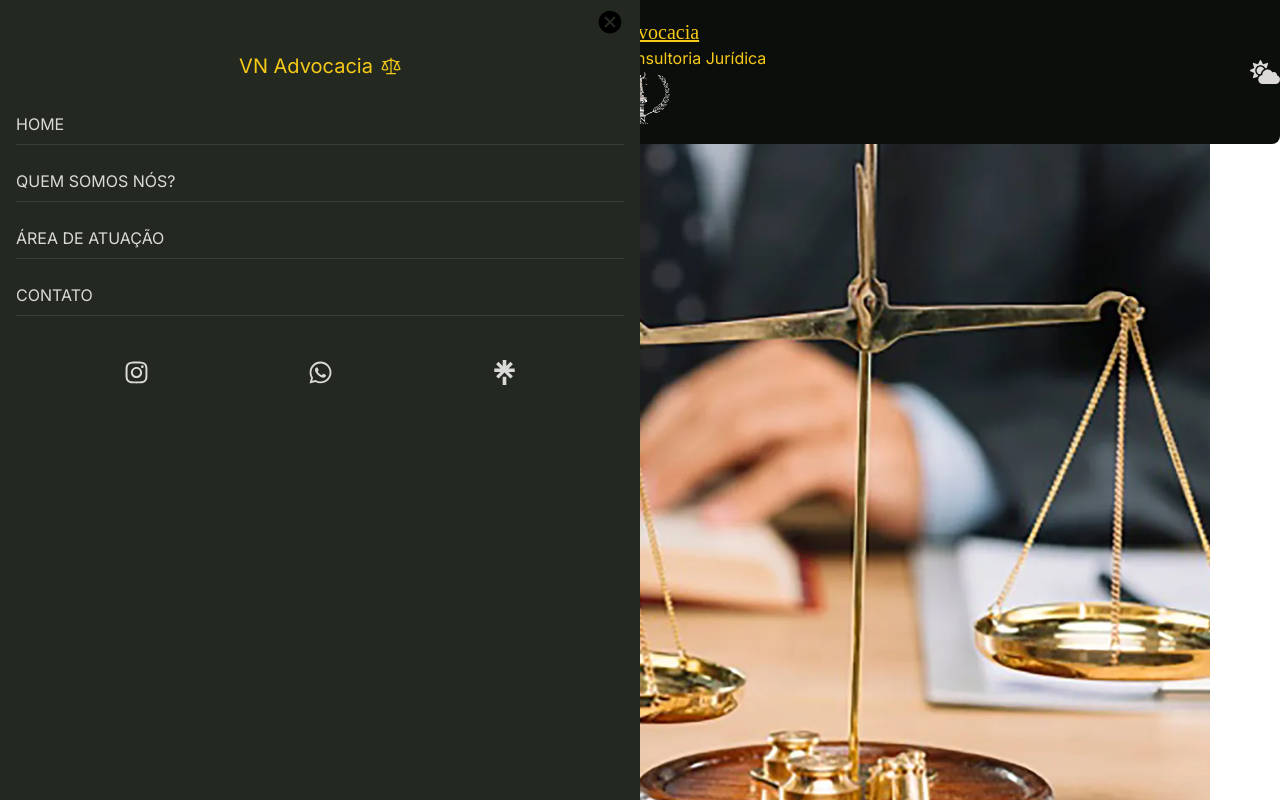
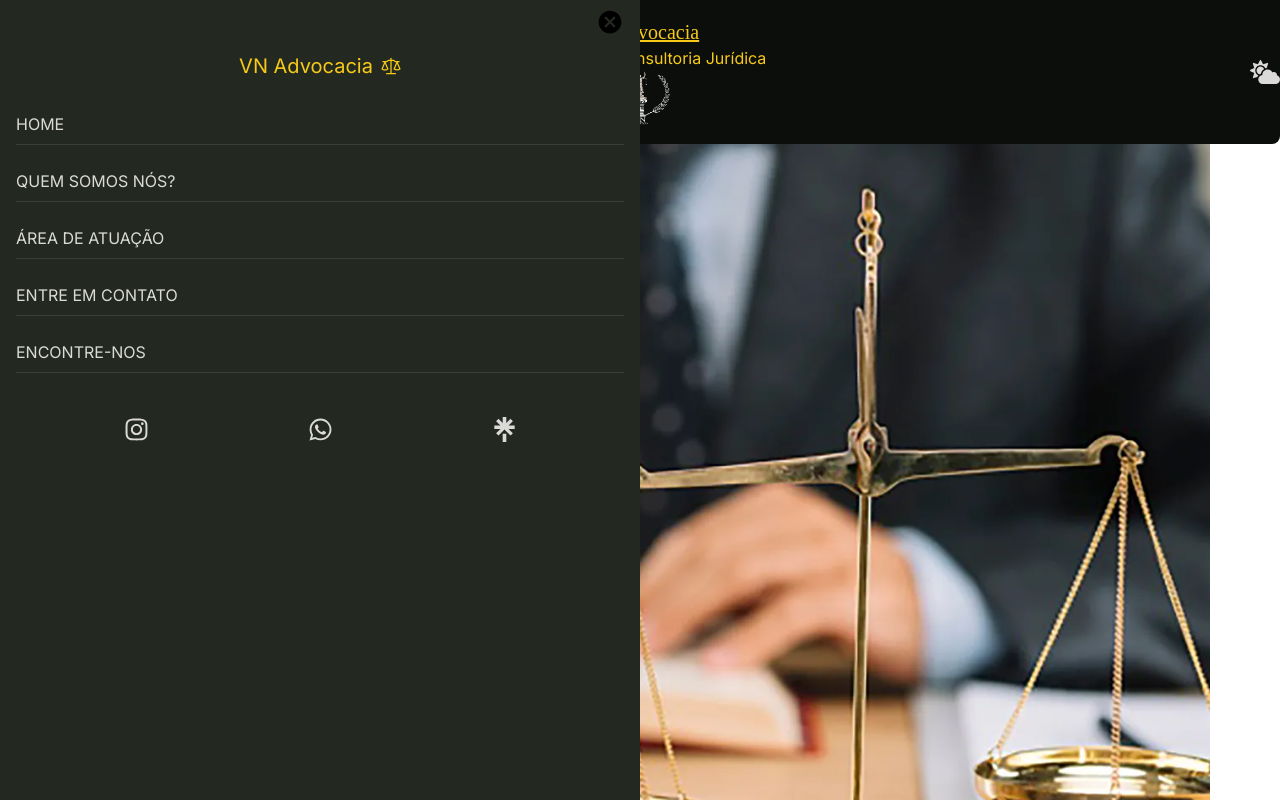
Before and after one commit to luscabap/VN-Advocacia, a React (Vite) app: page / in a window 1280 px wide. Both pictures are taken after a click on the icon 15 px from the left and 72 px from the top of the page. Shown: the top 800 px of the page. Built offline with nearby package versions, Linux system fonts and the light colour scheme.

Commit message:
feat: animating scroll on menu link click

```diff
--- a/src/App.tsx
+++ b/src/App.tsx
@@ -11,7 +11,7 @@ function App() {
   return (
     <>
       <Header />
-      <img src={banner} alt="Banner de advocacia"/>
+      <img src={banner} alt="Banner de advocacia" className="pt-36" id="home"/>
       <div className="px-4">
         <Home />
         <AboutUs />
--- a/src/Components/About/index.tsx
+++ b/src/Components/About/index.tsx
@@ -4,7 +4,7 @@ import escritorio from "/assets/escritorio.png"
 export const AboutUs = () => {
   return (
     <article className="flex flex-col items-start justify-start gap-4 my-4">
-      <Title text="Quem somos nós?"/>
+      <Title text="Quem somos nós?" id="quem-somos-nos"/>
       <p>Com registro n° x na Ordem dos Advogados do Brasil - Seção do Piauí, o escritório VN Advocacia busca entender e resolver os anseios e necessidades de todos os seus clientes, de forma personalizada,eficaz e precisa.</p>
       <p>Para a VN Advocacia, priorizar excelência no atendimento e excepcionalidade nos serviços - Sempre amparado pela ética e dignidade - é a principal forma de ser um escritório credibilizado e admirado no mercado a mais de X anos.</p>
       <p>Sob orientação do fundador, Dr Nome do Dr (n° oab), afirmamos a atuação do escritório, como referência e exemplo de excelencia na região, sempre os valores e máxima competência.</p>
--- a/src/Components/Contact/index.tsx
+++ b/src/Components/ContactSocialMedia/index.tsx
@@ -6,7 +6,7 @@ interface IContactProps {
   iconColor: string,
 }
 
-export const Contact = ({ iconSize, iconColor }: IContactProps) => {
+export const ContactSocialMedia = ({ iconSize, iconColor }: IContactProps) => {
   return (
     <div className="flex justify-evenly items-center">
         <a href="https://www.instagram.com/vnadvocacia_/" target="_blank">
--- a/src/Components/Expertise/index.tsx
+++ b/src/Components/Expertise/index.tsx
@@ -16,7 +16,7 @@ const itemsCheck = [
 export const Expertise = () => {
   return (
     <div>
-      <Title text="Área de atuação"/>
+      <Title text="Área de atuação" id="area-atuacao"/>
       <div className="flex flex-col gap-3">
         <h3 className="italic text-secondaryColor">Por que contratar a VN Advocacia?</h3>
         <p className="indent-5">O direito empresarial é uma <strong>área essencial</strong> para qualquer empresário e seu empreendimento, pois envolve regulamentações e diretrizes que visam garantir a <strong>sustentabilidade</strong> e o <strong>sucesso dos negócios</strong>.</p>
--- a/src/Components/FindUs/index.tsx
+++ b/src/Components/FindUs/index.tsx
@@ -4,7 +4,7 @@ import { FaMapMarkerAlt } from "react-icons/fa";
 export const FindUs = () => {
   return (
     <div>
-      <Title text="Onde nos encontrar?"/>
+      <Title text="Onde nos encontrar?" id="encontre-nos"/>
       <div className="max-w-full flex justify-center items-center my-3">
         <iframe
           src="https://www.google.com/maps/embed?pb=!1m18!1m12!1m3!1d3984.6987906934664!2d-41.77821561449176!3d-2.902836338428666!2m3!1f0!2f0!3f0!3m2!1i1024!2i768!4f13.1!3m3!1m2!1s0x7ec2fea339624dd%3A0x3480ae3ca3424465!2sR.%20Riachuelo%2C%20514%20-%20Centro%2C%20Parna%C3%ADba%20-%20PI%2C%2064200-280!5e0!3m2!1spt-BR!2sbr!4v1721234015128!5m2!1spt-BR!2sbr"
--- a/src/Components/FormContact/index.tsx
+++ b/src/Components/FormContact/index.tsx
@@ -39,7 +39,7 @@ export const FormContact = () => {
 
   return (
     <>
-      <Title text="Entre em contato conosco" />
+      <Title text="Entre em contato conosco" id="entre-em-contato"/>
       <form className="flex flex-col" onSubmit={handleSubmitForm}>
         <div className="flex flex-col gap-4 my-4">
           <input
--- a/src/Components/Home/index.tsx
+++ b/src/Components/Home/index.tsx
@@ -1,4 +1,4 @@
-import { Contact } from "../Contact"
+import { ContactSocialMedia } from "../ContactSocialMedia"
 
 export const Home = () => {
   return (
@@ -6,7 +6,7 @@ export const Home = () => {
       <p className="indent-7 text-justify font-medium text-base">Na <span className="font-bold text-terciaryColor">VN Advocacia</span>, oferecemos assistência jurídica competente e eficaz, sempre tratando TODOS os casos com empatia, atenção e excelência!</p>
       <p className="indent-7 text-justify font-medium text-base"> Com anos de experiência no mercado e profundo conhecimento jurídico, nossa equipe está pronta para atender todas as suas necessidades e de sua empresa.
       </p>
-      <Contact iconSize={45} iconColor="#53330c"/>
+      <ContactSocialMedia iconSize={45} iconColor="#53330c"/>
     </div>
   )
 }
--- a/src/Components/Menu/index.tsx
+++ b/src/Components/Menu/index.tsx
@@ -1,8 +1,9 @@
+import { motion } from "framer-motion";
 import { GoLaw } from "react-icons/go";
 import { IoMdCloseCircle } from "react-icons/io";
 import { v4 as uuidv4 } from "uuid";
-import { Contact } from "../Contact";
-import { motion } from "framer-motion";
+import { ContactSocialMedia } from "../ContactSocialMedia";
+import { Link } from "react-scroll";
 
 interface IMenuProps {
   toggleMenu: () => void;
@@ -12,26 +13,29 @@ const itensNav = [
   {
     id: uuidv4(),
     texto: "Home",
-    href: "#",
+    idAncora: "home",
   },
   {
     id: uuidv4(),
     texto: "Quem somos nós?",
-    href: "#",
+    idAncora: "quem-somos-nos",
   },
   {
     id: uuidv4(),
     texto: "Área de atuação",
-    href: "#",
+    idAncora: "area-atuacao",
   },
   {
     id: uuidv4(),
-    texto: "Contato",
-    href: "#",
+    texto: "Entre em Contato",
+    idAncora: "entre-em-contato",
+  },
+  {
+    id: uuidv4(),
+    texto: "Encontre-nos",
+    idAncora: "encontre-nos",
   },
 ];
-
-
 
 export const Menu = ({ toggleMenu }: IMenuProps) => {
   const menuVariants = {
@@ -67,7 +71,7 @@ export const Menu = ({ toggleMenu }: IMenuProps) => {
         duration: 0.6
       }
     }
-  }
+  };
 
   return (
     <motion.div
@@ -94,18 +98,22 @@ export const Menu = ({ toggleMenu }: IMenuProps) => {
         </h3>
         <ul className="flex flex-col gap-4 my-8">
           {itensNav.map((item) => (
-            <li key={item.id} className="mb-2 w-full">
-              <a
-                href={item.href}
+            <li key={item.id} className="mb-2 w-full ">
+              <Link
+                to={item.idAncora}
+                smooth={true}
+                offset={-160}
+                duration={500}
+                spy={true}
                 className="uppercase text-lightColor border-solid border-ultraLightColor border-b-[1px] pb-2 block"
               >
                 {item.texto}
-              </a>
+              </Link>
             </li>
           ))}
         </ul>
         </div>
-        <Contact iconColor="#DBDAD8" iconSize={25} />
+        <ContactSocialMedia iconColor="#DBDAD8" iconSize={25} />
       </motion.nav>
     </motion.div>
   );
--- a/src/Components/Title/index.tsx
+++ b/src/Components/Title/index.tsx
@@ -1,8 +1,17 @@
-export const Title = ({ text }: {text: string}) => {
+interface ITitleProps {
+  text: string,
+  id: string,
+}
+
+export const Title = ({ text, id }: ITitleProps) => {
   return (
     <h2 className="
       text-xl font-bold border-b-2 border-solid border-black text-left my-2 pb-1 inline-block cursor-pointer rounded-t-sm px-1 transition-all
       hover:bg-zinc-400
-    ">{text}</h2>
+    "
+    id={id}
+    >
+      {text}
+    </h2>
   )
 }
```
